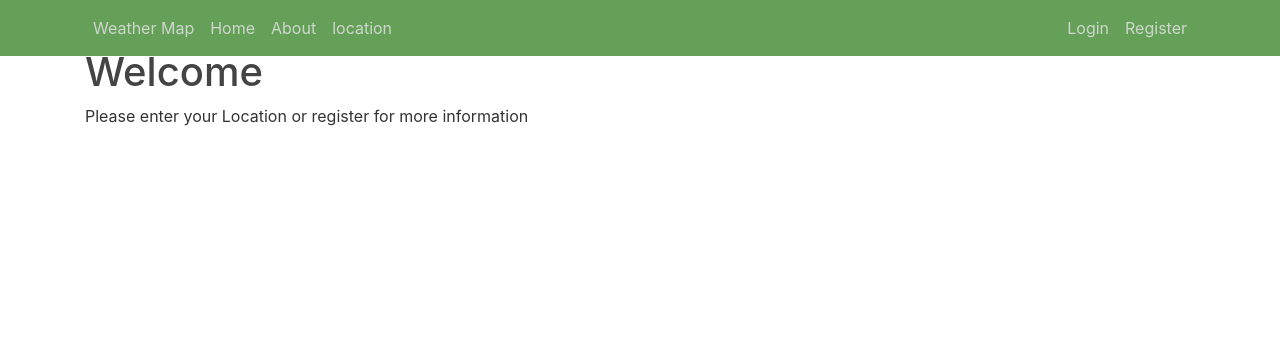
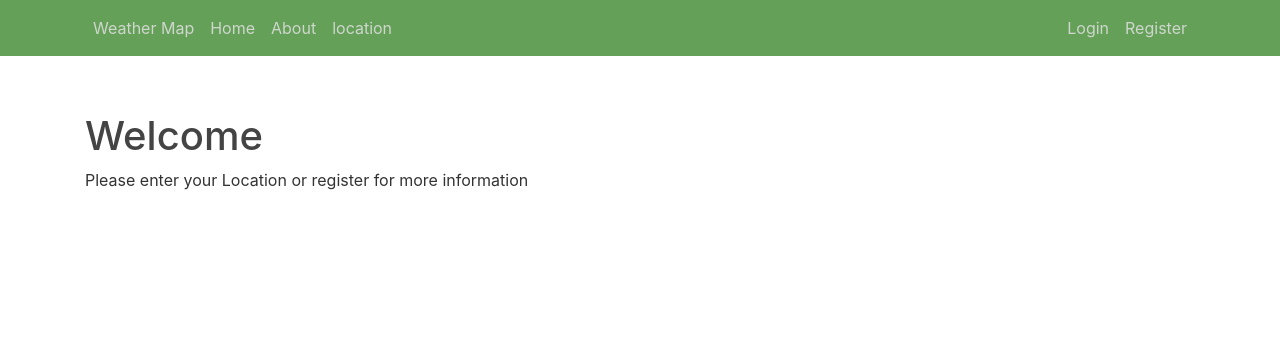
Before and after one commit to rux65/weathermap, a Flask app: page /home in a window 1280 px wide. Shown: the top 356 px of the page. Run offline with Flask 2, Linux system fonts and the light colour scheme; some libraries are stand-ins or nearby versions.

Commit message:
Form fix

```diff
--- a/main.py
+++ b/main.py
@@ -11,6 +11,7 @@ from wtforms.validators import DataRequired, Length, Email, EqualTo
 #imputting a secrety key to make more secure- n=random changing variable would be better
 
 app=Flask("myApp")
+app.config['SECRET_KEY'] = '5791628bb0b13ce0c676dfde280ba245'
 
 #setting up apps for the registationa and login forms that will be used in the main python document
 
--- a/static/main.css
+++ b/static/main.css
@@ -1,7 +1,7 @@
 body {
   background: #ffffff;
   color: #333333;
-  margin-top: 3rem;
+  margin-top: 7rem;
 }
 
 h1, h2, h3, h4, h5, h6 {
@@ -21,7 +21,7 @@ h1, h2, h3, h4, h5, h6 {
 }
 
 .site-header .navbar-nav .nav-link.active {
-  font-weight: 700;
+  font-weight: 500;
 }
 
 .form-section {
```
